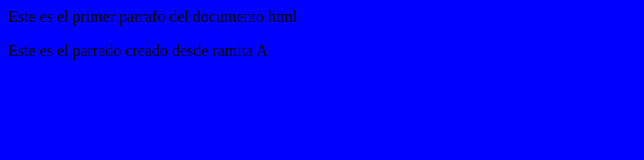
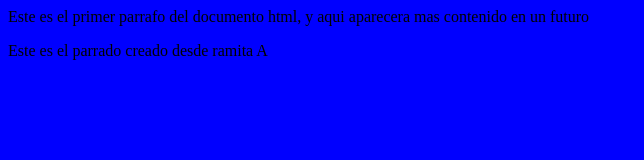
Before and after one commit to exelonx/AprendiendoGitVSCLinux, a plain HTML site: page index.html in a window 1280 px wide. Shown: the whole page, without its empty margins (0-644 px from the left). Drawn offline with Linux system fonts and the light colour scheme.

Commit message:
Primer Commit desde RamitaB sin la terminal

```diff
--- a/index.html
+++ b/index.html
@@ -14,7 +14,7 @@
 </head>
 
 <body>
-    <p>Este es el primer parrafo del documento html</p>
+    <p>Este es el primer parrafo del documento html, y aqui aparecera mas contenido en un futuro</p>
 
 
     <p>Este es el parrado creado desde ramita A</p>
```
